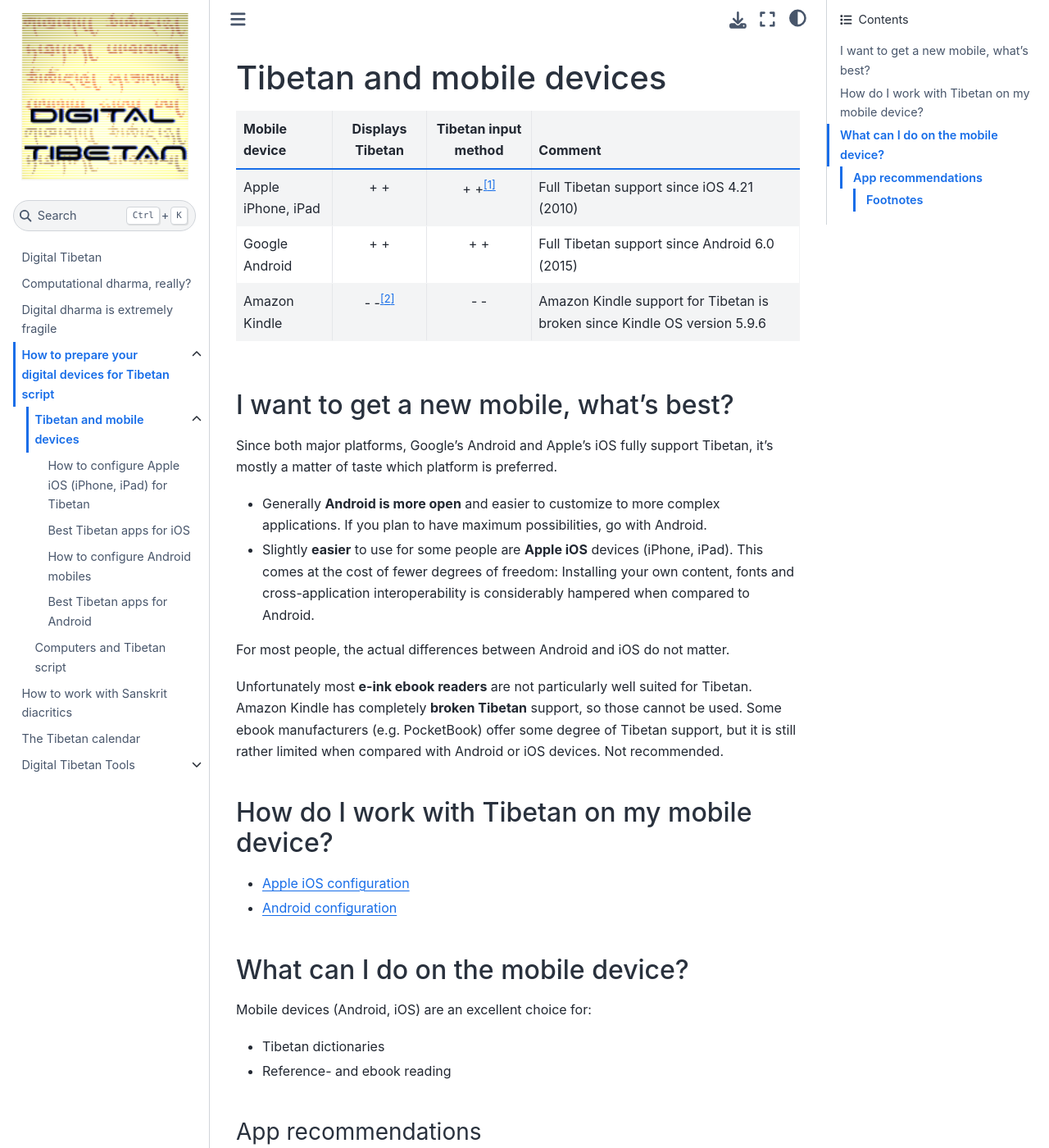
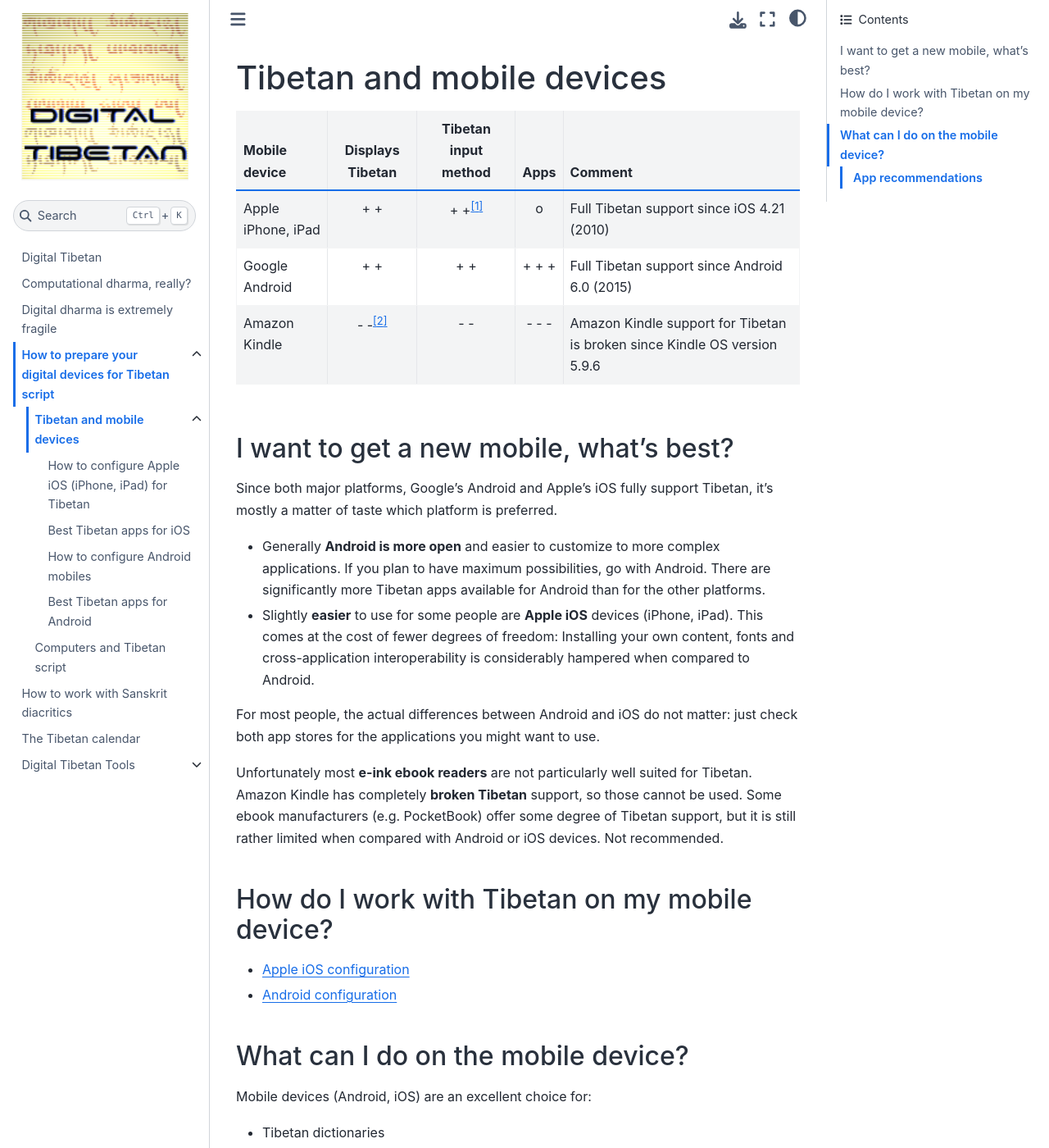
Before and after one commit to DigitalTibetan/DigitalTibetan, a Jupyter Book: the page built from docs/mobile_tibetan.md, in a window 1280 px wide and 1400 px high. Shown: the whole window at 82% size. Built offline with Jupyter Book 1.0.4 settings and Sphinx 7.4.7 and the Sphinx Book theme 1.1.4, drawn with Linux system fonts in a browser that asks for light colours.

Commit message:
Bad footnote header removed

```diff
--- a/docs/mobile_tibetan.md
+++ b/docs/mobile_tibetan.md
@@ -1,19 +1,19 @@
 # Tibetan and mobile devices
 
-| Mobile device | Displays Tibetan | Tibetan input method | Comment |
-| :--------- | :---: | :---: | ----------------------------|
-| Apple iPhone, iPad | + + | + +[^1] | Full Tibetan support since iOS 4.21 (2010) |
-| Google Android | + + | + + | Full Tibetan support since Android 6.0 (2015) |
-| Amazon Kindle | - -[^2] | - - | Amazon Kindle support for Tibetan is broken since Kindle OS version 5.9.6 |
+| Mobile device | Displays Tibetan | Tibetan input method | Apps | Comment |
+| :--------- | :---: | :---: | :---: | ----------------------------|
+| Apple iPhone, iPad | + + | + +[^1] | o |Full Tibetan support since iOS 4.21 (2010) |
+| Google Android | + + | + + | + + + |Full Tibetan support since Android 6.0 (2015) |
+| Amazon Kindle | - -[^2] | - - | - - - | Amazon Kindle support for Tibetan is broken since Kindle OS version 5.9.6 |
 
 ## I want to get a new mobile, what's best?
 
 Since both major platforms, Google's Android and Apple's iOS fully support Tibetan, it's mostly a matter of taste which platform is preferred.
 
-* Generally **Android is more open** and easier to customize to more complex applications. If you plan to have maximum possibilities, go with Android.
+* Generally **Android is more open** and easier to customize to more complex applications. If you plan to have maximum possibilities, go with Android. There are significantly more Tibetan apps available for Android than for the other platforms.
 * Slightly **easier** to use for some people are **Apple iOS** devices (iPhone, iPad). This comes at the cost of fewer degrees of freedom: Installing your own content, fonts and cross-application interoperability is considerably hampered when compared to Android.
 
-For most people, the actual differences between Android and iOS do not matter.
+For most people, the actual differences between Android and iOS do not matter: just check both app stores for the applications you might want to use.
 
 Unfortunately most **e-ink ebook readers** are not particularly well suited for Tibetan. Amazon Kindle has completely **broken Tibetan** support, so those cannot be used. Some ebook manufacturers (e.g. PocketBook) offer some degree of Tibetan support, but it is still rather limited when compared with Android or iOS devices. Not recommended.
 
@@ -35,7 +35,5 @@
 * [Android apps for Tibetan](apps_android.md)
 
 
-#### Footnotes
-
 [^1]: iOS currently has a bug that sometimes duplicates stacked Tibetan letters during input with Apple's implementation of the Wylie import method with iOS hardware keyboards (e.g. Apple magic keyboard for iPad). The duplicate letters vanish as soon as a complete syllable is entered. Apple has so far been unable to fix this.
 [^2]: Older kindle models (before operating system update 5.9.6) did correctly display Tibetan script. Current version have broken the support for Tibetan. Amazon has so far been unable to fix this.
```
